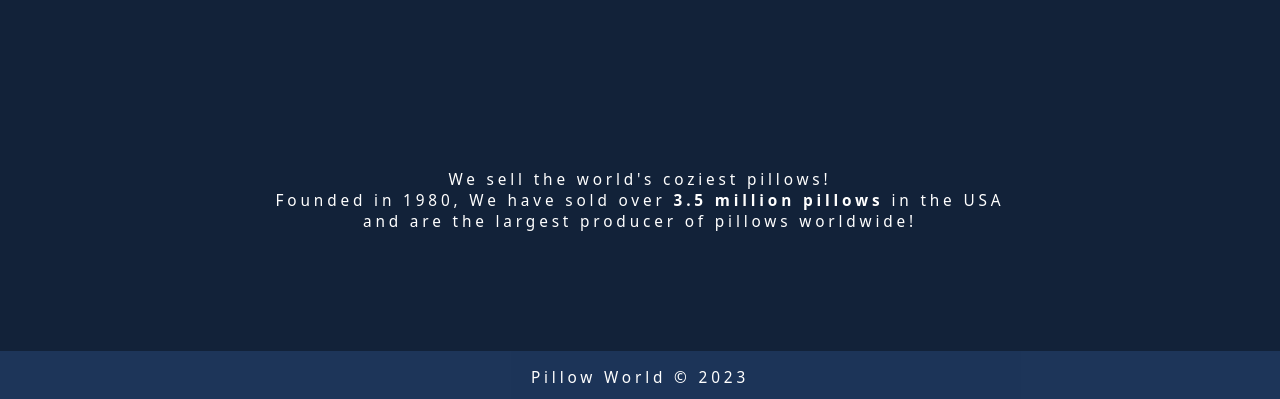
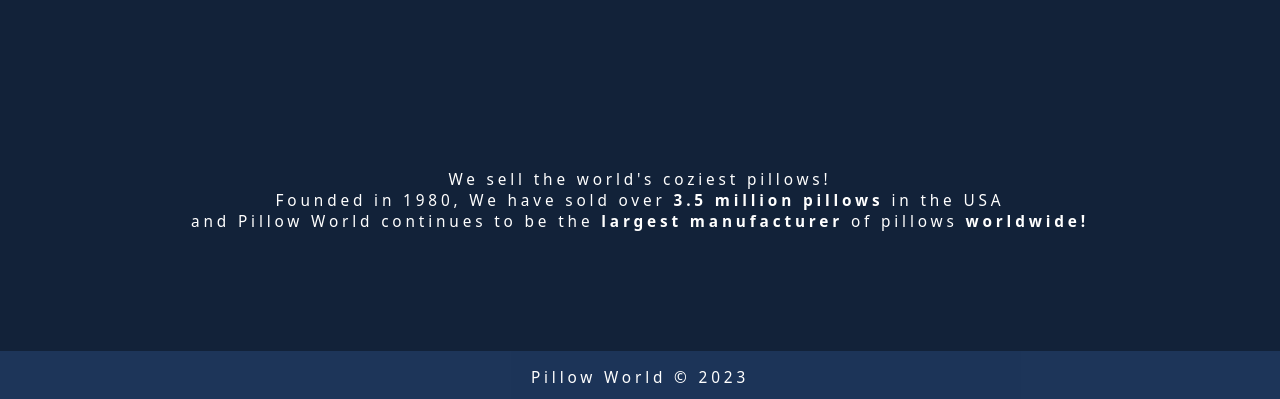
Before and after one commit to annaquainliu/Pillow-World, a plain HTML site: page index.html in a window 1280 px wide. Shown: the part 401-800 px from the top of the page. Drawn offline with Linux system fonts and the light colour scheme.

Commit message:
Changed description

```diff
--- a/index.html
+++ b/index.html
@@ -22,7 +22,7 @@
     <div id="description">
         <p>We sell the world's coziest pillows!</p>
         <p>Founded in 1980, We have sold over <b>3.5 million pillows</b> in the USA</p>
-        <p>and are the largest producer of pillows worldwide!</p>
+        <p>and Pillow World continues to be the <b>largest manufacturer</b> of pillows <b>worldwide!</b></p>
     </div>
     <div id="footer">
         <p id = "copyright">Pillow World &copy; 2023</p>
```
